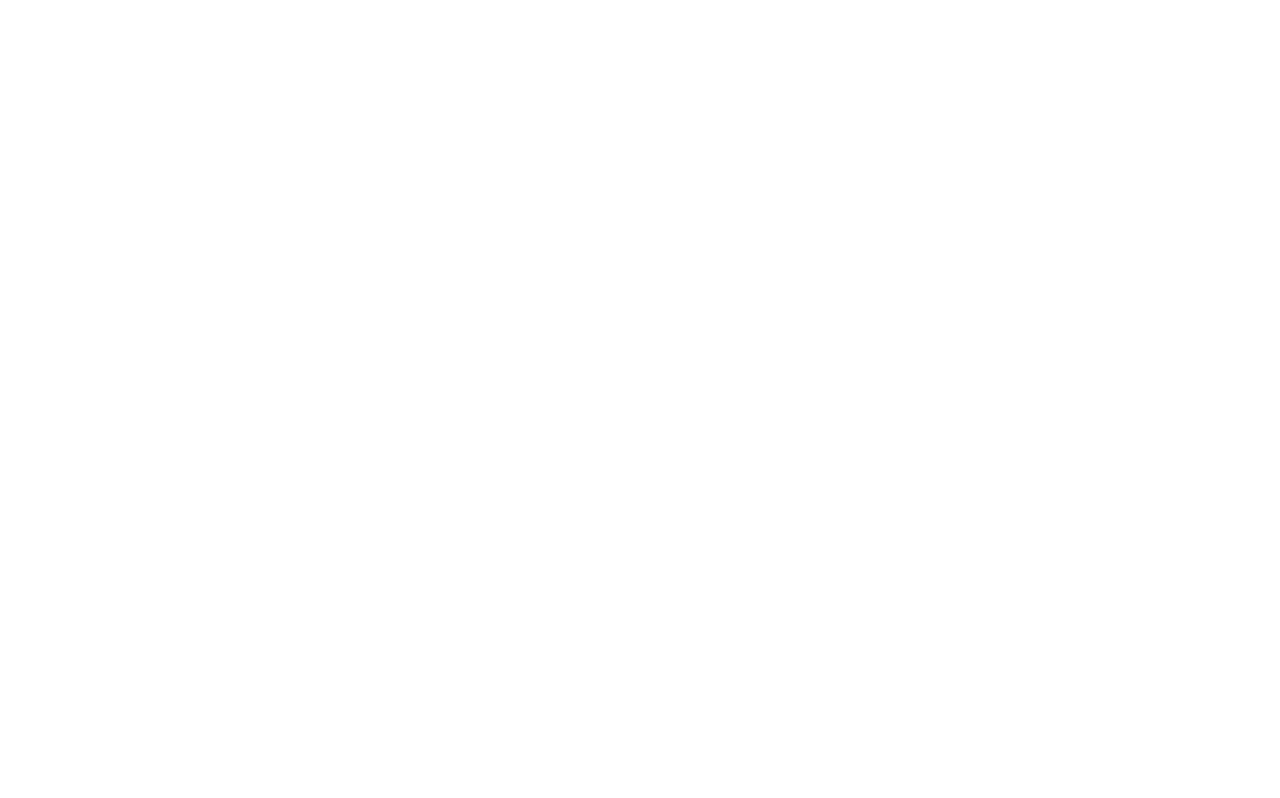
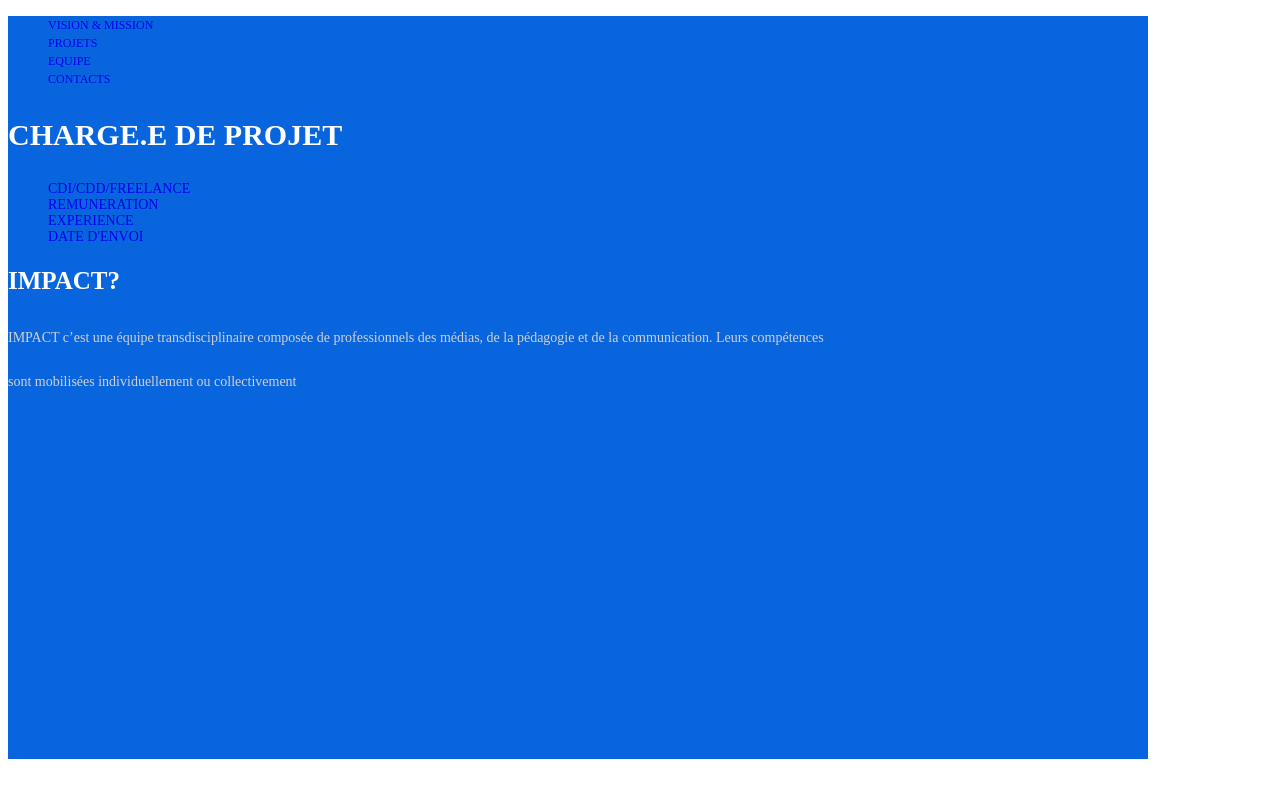
Before and after one commit to khatunakhomasuridze08/assigment15-4, a plain HTML site: page index.html in a window 1280 px wide. Drawn offline with Linux system fonts and the light colour scheme.

Commit message:
add css file

```diff
--- a/index.html
+++ b/index.html
@@ -4,9 +4,55 @@
     <meta charset="UTF-8">
     <meta http-equiv="X-UA-Compatible" content="IE=edge">
     <meta name="viewport" content="width=device-width, initial-scale=1.0">
+    <link rel="stylesheet" href="style.css">
     <title>assigment15-4</title>
 </head>
 <body>
+    <div class="back_color">
+    <header>
+        <nav>
+            <ul>
+                <li class="font_px">
+                    <a href="#">VISION & MISSION</a>
+                </li>
 
+                <li class="font_px">
+                    <a href="#">PROJETS</a>
+                </li>
+
+                <li class="font_px">
+                    <a href="#">EQUIPE</a>
+                </li>
+
+                <li class="font_px">
+                    <a href="#">CONTACTS</a>
+                </li>
+            </ul>
+        </nav>
+    </header>
+    <section>
+        <h1 class="color_white">CHARGE.E DE PROJET</h1>
+        <ul>
+            <li class="px_font">
+                <a href="#">CDI/CDD/FREELANCE</a>
+            </li>
+
+            <li class="px_font">
+                <a href="#">REMUNERATION</a>
+            </li>
+
+            <li class="px_font">
+                <a href="#">EXPERIENCE</a>
+            </li>
+
+            <li class="px_font">
+                <a href="#">DATE D'ENVOI</a>
+            </li>
+        </ul>
+
+        <h2 class="color_fff">IMPACT?</h2>
+        <p class="size_px">IMPACT c’est une équipe transdisciplinaire composée de professionnels des médias, de la pédagogie et de la communication. Leurs compétences sont mobilisées individuellement ou collectivement</p>
+    </section>
+    </div>
 </body>
 </html>
--- /dev/null
+++ b/style.css
@@ -0,0 +1,51 @@
+* {
+    text-decoration: none;
+}
+
+ul {
+    list-style-type: none;
+}
+
+.back_color {
+    width: 1140px;
+    height: 743px;
+    background-color: #0865DE;
+}
+
+
+.font_px {
+    font-size: 12px;
+    line-height: 18px;
+    color: #FFFFFF;
+
+}
+
+.color_white {
+    font-size: 30px;
+    line-height: 43px;
+    color: #FFFFFF;
+
+
+}
+
+.px_font {
+    font-size: 14px;
+    line-height: 33,3px;
+    color: #D1D1D1;
+
+
+}
+
+.color_fff {
+    font-size: 25px;
+    line-height: 30px;
+    color: #FFFFFF;
+
+}
+
+.size_px {
+    font-size: 14px;
+    line-height: 44px;
+    color: #D1D1D1;
+    width: 830px;
+}
```
